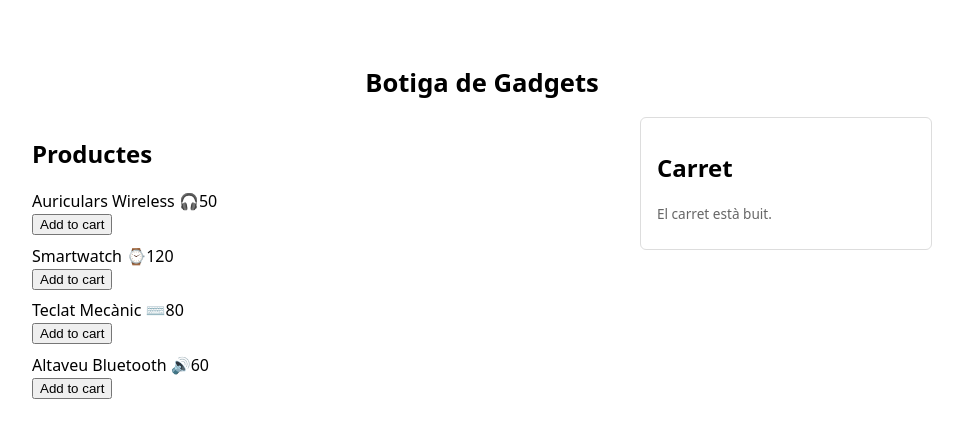
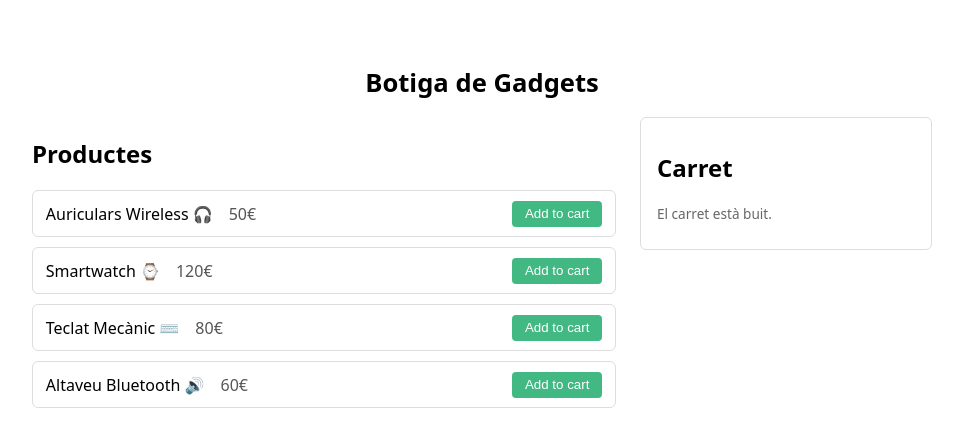
Before and after one commit to 21adannrioss/AEA02---03-Provide-Inject, a Vue app: page / in a window 1280 px wide. Shown: the top 446 px of the page, without its empty margins (158-1121 px from the left). Built offline with nearby package versions, Linux system fonts and the light colour scheme.

Commit message:
feat: mostra el símbol de l'euro i l'avís en afegir un producte.

```diff
--- a/src/components/ProductItem.vue
+++ b/src/components/ProductItem.vue
@@ -1,31 +1,55 @@
-
 <template>
   <div class="product-item">
     <div class="product-info">
       <span class="name">{{ product.name }}</span>
-            <span class="price">{{ product.price }}</span>
+      <span class="price">{{ product.price }}€</span>
     </div>
-
     <button @click="addToCart">Add to cart</button>
   </div>
 </template>
 
 <script setup>
-import { inject } from 'vue';
+import { inject } from 'vue'
 
-const props = defineProps(['product']);
-const cart = inject('cart');
+const props = defineProps(['product'])
+const cart = inject('cart')
 
 const addToCart = () => {
-    if (!cart) {
-        console.error('No se ha proporcionado el carrito mediante provide()');
-        return;
+  if(!cart) {
+    console.error("No s'ha proporcionat el carret mitjançant provide()")
+    return
   }
-
-    cart.push(props.product);
-    alert(`${props.product.name} añadido al carrito!`);
-};
+  cart.push(props.product)
+  alert(`${props.product.name} afegit al carret!`)
+}
 </script>
 
 <style scoped>
+.product-item {
+  display: flex;
+  justify-content: space-between;
+  align-items: center;
+  padding: 0.6rem 0.8rem;
+  border: 1px solid #ddd;
+  border-radius: 6px;
+}
+.product-info{
+  display: flex;
+  gap: 1rem;
+  align-items: center;
+}
+.price {
+  color: #555;
+}
+button {
+  background: #42b883;
+  color: #fff;
+  border: none;
+  border-radius: 4px;
+  padding: 0.35rem 0.8rem;
+  cursor: pointer;
+}
+button:hover{
+  background: #36a374;
+}
 </style>
```
Lines whose indentation alone changed are shown as unchanged.
